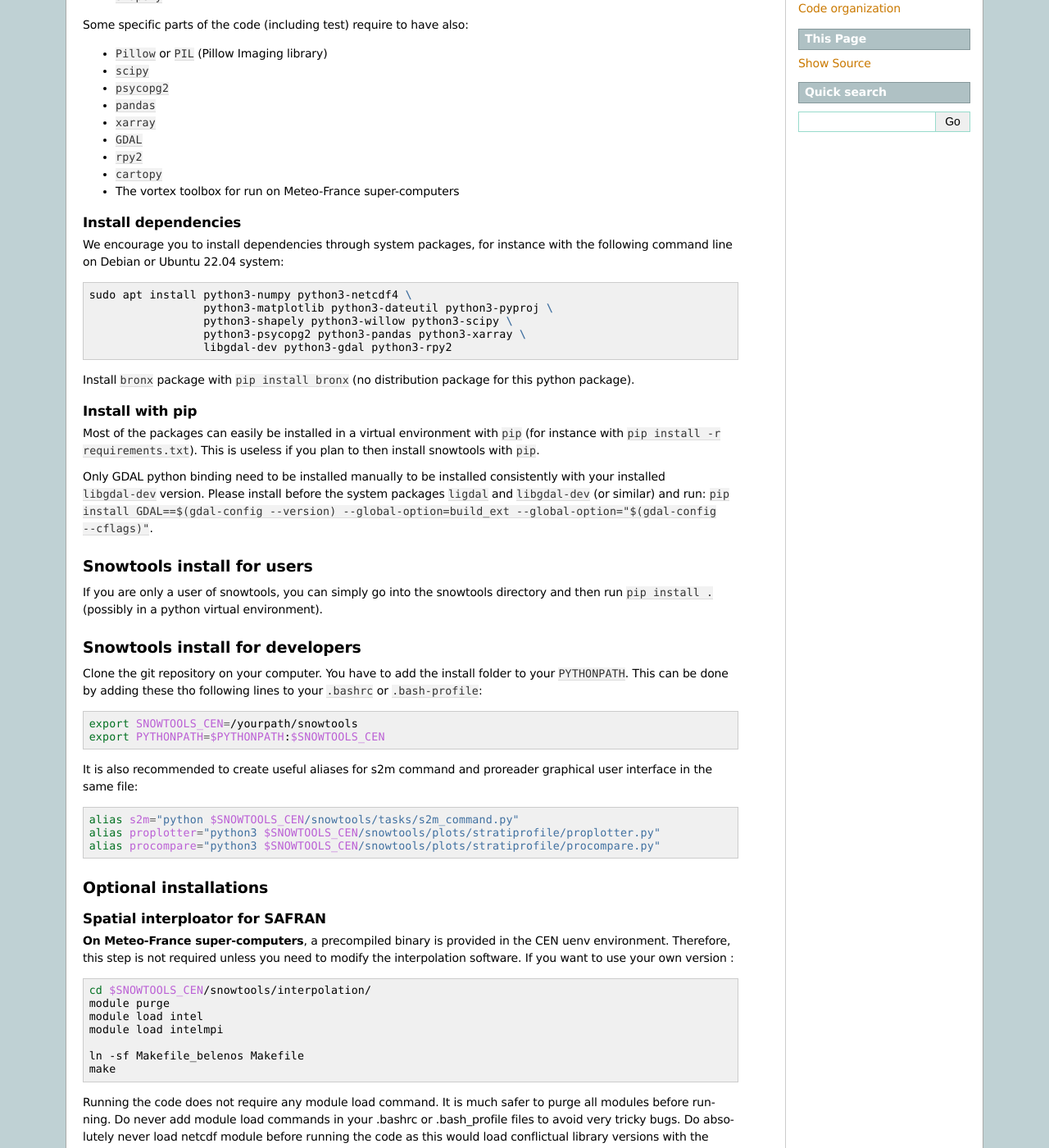
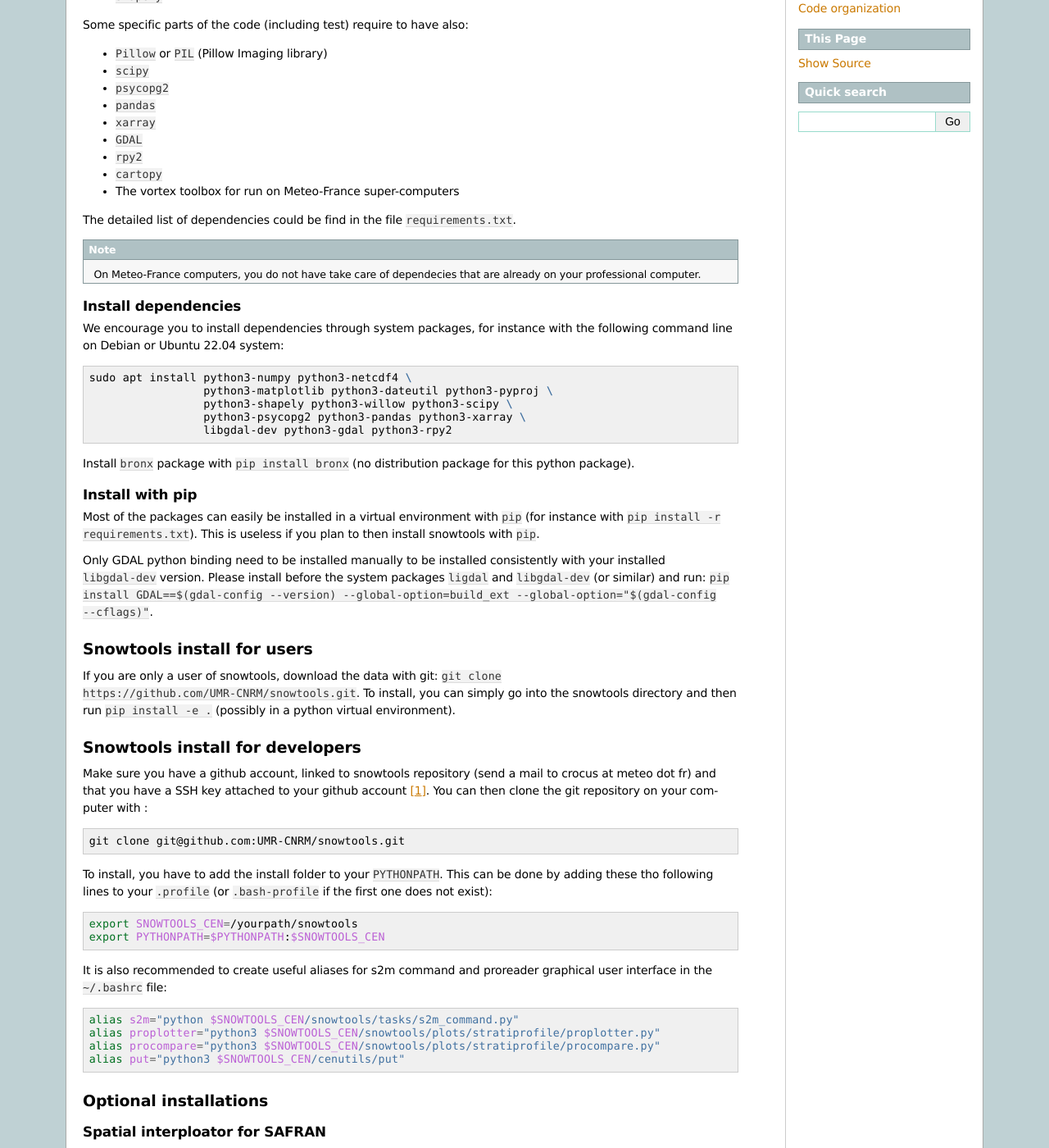
Before and after one commit to UMR-CNRM/snowtools, a Sphinx documentation site: the page built from doc/source/misc/install.rst, in a window 1280 px wide and 1400 px high, scrolled down 390 px. Shown: the whole window at 82% size. Built offline with Sphinx 7.4.7, drawn with Linux system fonts in a browser that asks for light colours; formulas are drawn with MathJax 3; some of the changed text lies outside the part shown.

Commit message:
Documentation: Improve install and link to github on main page

```diff
--- a/doc/source/index.rst
+++ b/doc/source/index.rst
@@ -2,6 +2,8 @@
 ===================================
 
 Documentation of Snowtools |version| generated on |today|.
+
+The code is available at https://github.com/UMR-CNRM/snowtools
 
 Presentation of the Snowtools project
 -------------------------------------
@@ -11,6 +13,8 @@
 Note that this package is only useful for people interested in using numerical codes of **snowpack modelling** on a **Linux environment**. The package does not include any meteorological or snow data. It may be associated for most of its scripts with the SURFEX project (http://www.umr-cnrm.fr/surfex/spip.php).
 
 General informations about snowpack modelling with SURFEX-Crocus can be found here: http://www.umr-cnrm.fr/spip.php?rubrique73.
+
+For users which meet technical difficulties during the installation or the execution of the codes, we only provide support through the dedicated interface on https://github.com/UMR-CNRM/snowtools-tickets. We will try to answer as soon as possible although we can not guarantee a fixed response time. Note that the access to tickets is limited to known users of the SURFEX-Crocus or snowtools. If you do not already have an access, please ask for access by email to crocus at meteo dot fr.
 
 Basics
 ------
--- a/doc/source/misc/install.rst
+++ b/doc/source/misc/install.rst
@@ -33,6 +33,11 @@
 * ``cartopy``
 * The vortex toolbox for run on Meteo-France super-computers
 
+The detailed list of dependencies could be find in the file ``requirements.txt``.
+
+.. note::
+   On Meteo-France computers, you do not have take care of dependecies that are already on your professional computer.
+
 Install dependencies
 ^^^^^^^^^^^^^^^^^^^^
 We encourage you to install dependencies through system packages, for instance with the following command line on Debian or Ubuntu 22.04 system:
@@ -56,7 +61,8 @@
 Snowtools install for users
 ---------------------------
 
-If you are only a user of snowtools, you can simply go into the snowtools directory and then run  ``pip install .`` (possibly in a python virtual environment).
+If you are only a user of snowtools, download the data with git: ``git clone https://github.com/UMR-CNRM/snowtools.git``.
+To install, you can simply go into the snowtools directory and then run  ``pip install -e .`` (possibly in a python virtual environment).
 
 
 .. _sec-install_dev:
@@ -64,20 +70,27 @@
 Snowtools install for developers
 --------------------------------
 
-Clone the git repository on your computer. You have to add the install folder to your ``PYTHONPATH``. This can be done by adding these tho following lines to your ``.bashrc`` or ``.bash-profile``:
+Make sure you have a github account, linked to snowtools repository (send a mail to crocus at meteo dot fr) and that you have a SSH key attached to your github account [#footnote1]_. You can then clone the git repository on your computer with :
+
+.. code-block:: bash
+
+   git clone git@github.com:UMR-CNRM/snowtools.git
+
+To install, you have to add the install folder to your ``PYTHONPATH``. This can be done by adding these tho following lines to your ``.profile`` (or ``.bash-profile`` if the first one does not exist):
 
 .. code-block:: bash
 
    export SNOWTOOLS_CEN=/yourpath/snowtools
    export PYTHONPATH=$PYTHONPATH:$SNOWTOOLS_CEN
 
-It is also recommended to create useful aliases for s2m command and proreader graphical user interface in the same file:
+It is also recommended to create useful aliases for s2m command and proreader graphical user interface in the ``~/.bashrc`` file:
 
 .. code-block:: bash
 
    alias s2m="python $SNOWTOOLS_CEN/snowtools/tasks/s2m_command.py"
    alias proplotter="python3 $SNOWTOOLS_CEN/snowtools/plots/stratiprofile/proplotter.py"
    alias procompare="python3 $SNOWTOOLS_CEN/snowtools/plots/stratiprofile/procompare.py"
+   alias put="python3 $SNOWTOOLS_CEN/cenutils/put"
 
 Optional installations
 ----------------------
@@ -111,3 +124,5 @@
    make
 
 At CEN, Netcdf with parallel support must be installed in /opt/netcdf4-parallel (ask Romain if not available)
+
+.. [#footnote1] To generate a new ssh key, go to your ``~/.ssh`` folder (create if it does not exist) and run ``ssh-keygen -t rsa -b 4096 -f github``. You will be asked for an optional password to protect your key. Once created, go to your `github account, section SSH keys <https://github.com/settings/keys>`_, click on "add a SSH key" and copy the content of the file ``~/.ssh/github.pub`` in the "key" field.
```
